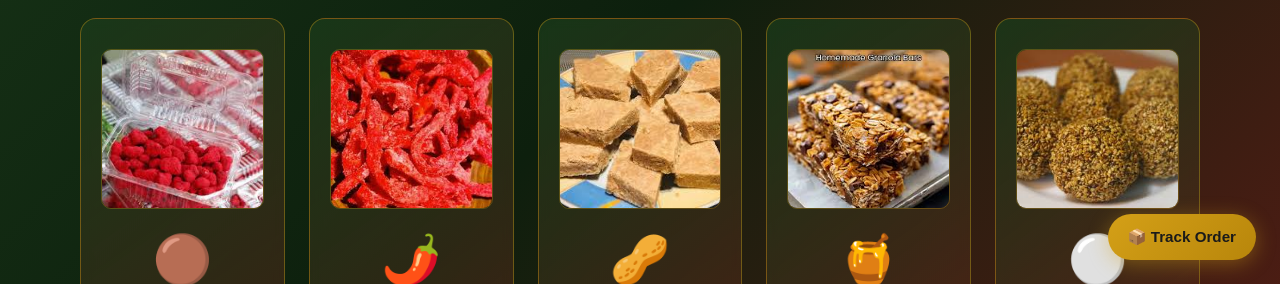
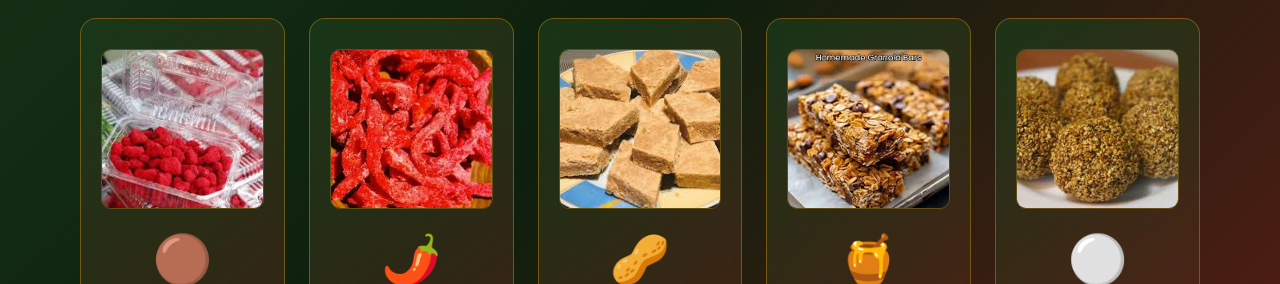
Before and after one commit to streetjuja/mabuyu-street, a website: page index.html in a window 1280 px wide. Shown: the part 516-800 px from the top of the page. Drawn offline with nearby package versions, Linux system fonts and the light colour scheme.

Commit message:
remove floating track order button

```diff
--- a/index.html
+++ b/index.html
@@ -175,9 +175,6 @@
   <button class="track-link" onclick="switchToLookup()" id="switchLookupBtn" style="display:none">🔍 Track a different order</button>
 </div>
 
-<!-- TRACK ORDER BUTTON (floating) -->
-<button class="floating-track-btn" onclick="openTracking()">📦 Track Order</button>
-
 <style>
 .track-overlay { position:fixed; inset:0; background:rgba(0,0,0,0.7); z-index:1000; display:none; }
 .track-overlay.open { display:block; }
```
